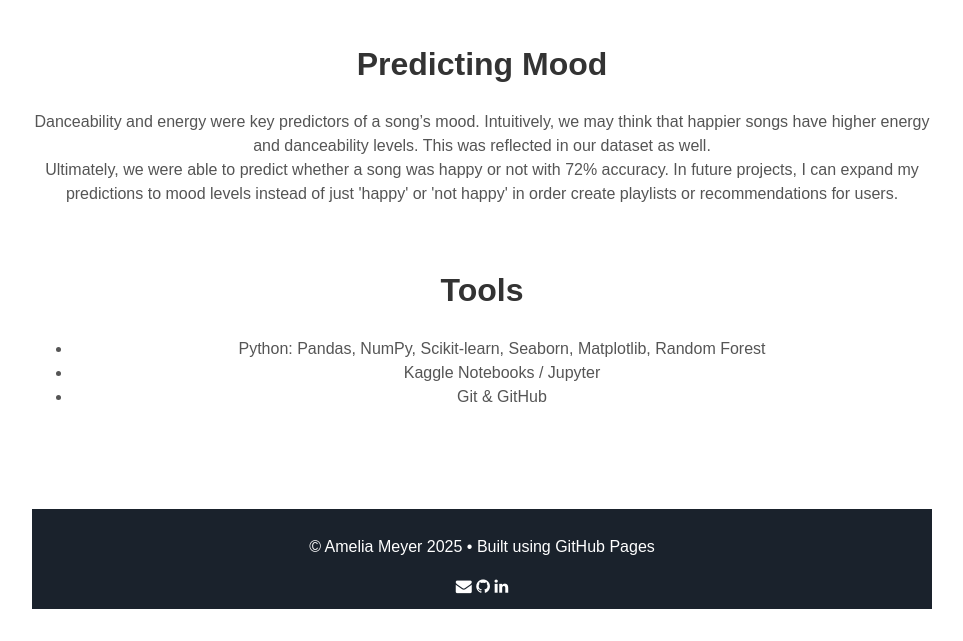
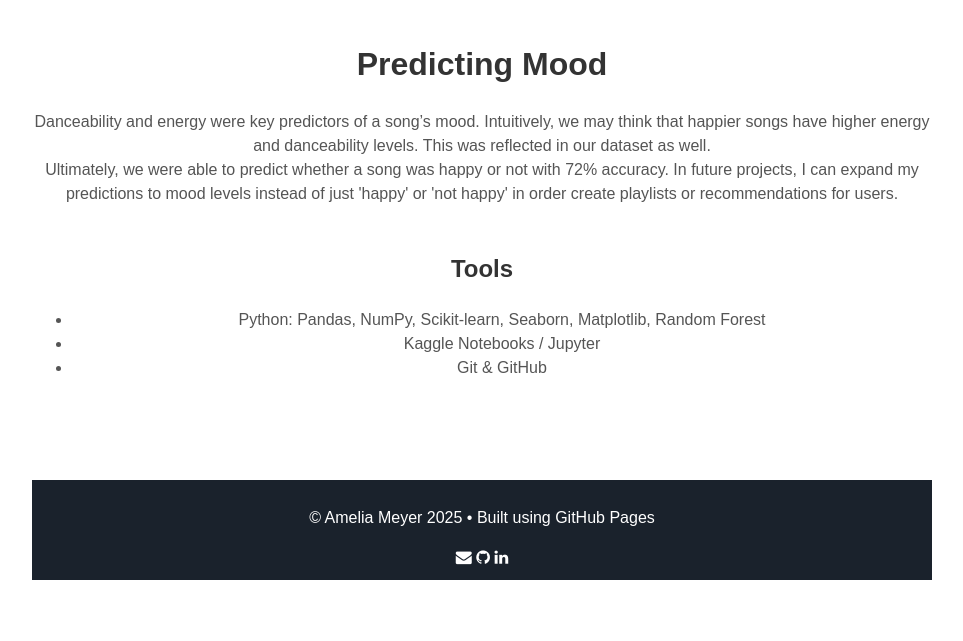
Before and after one commit to ameliameyer/home_, a Jekyll site: the page built from projects/mood_prediction.html, in a window 1280 px wide. Shown: the part 952-1593 px from the top of the page, without its empty margins (158-1121 px from the left). Built offline with Jekyll 4.4.1, drawn with Linux system fonts in a browser that asks for light colours; after the commit the page ends 1564 px from its top, so only the background shows below that.

```diff
--- a/projects/mood_prediction.html
+++ b/projects/mood_prediction.html
@@ -44,7 +44,7 @@ permalink: /mood_prediction/
 
 <!-- Tools -->
 <section>
-  <h2>Tools</h2>
+  <h3>Tools</h3>
   <ul>
     <li>Python: Pandas, NumPy, Scikit-learn, Seaborn, Matplotlib, Random Forest</li>
     <li>Kaggle Notebooks / Jupyter</li>
```
